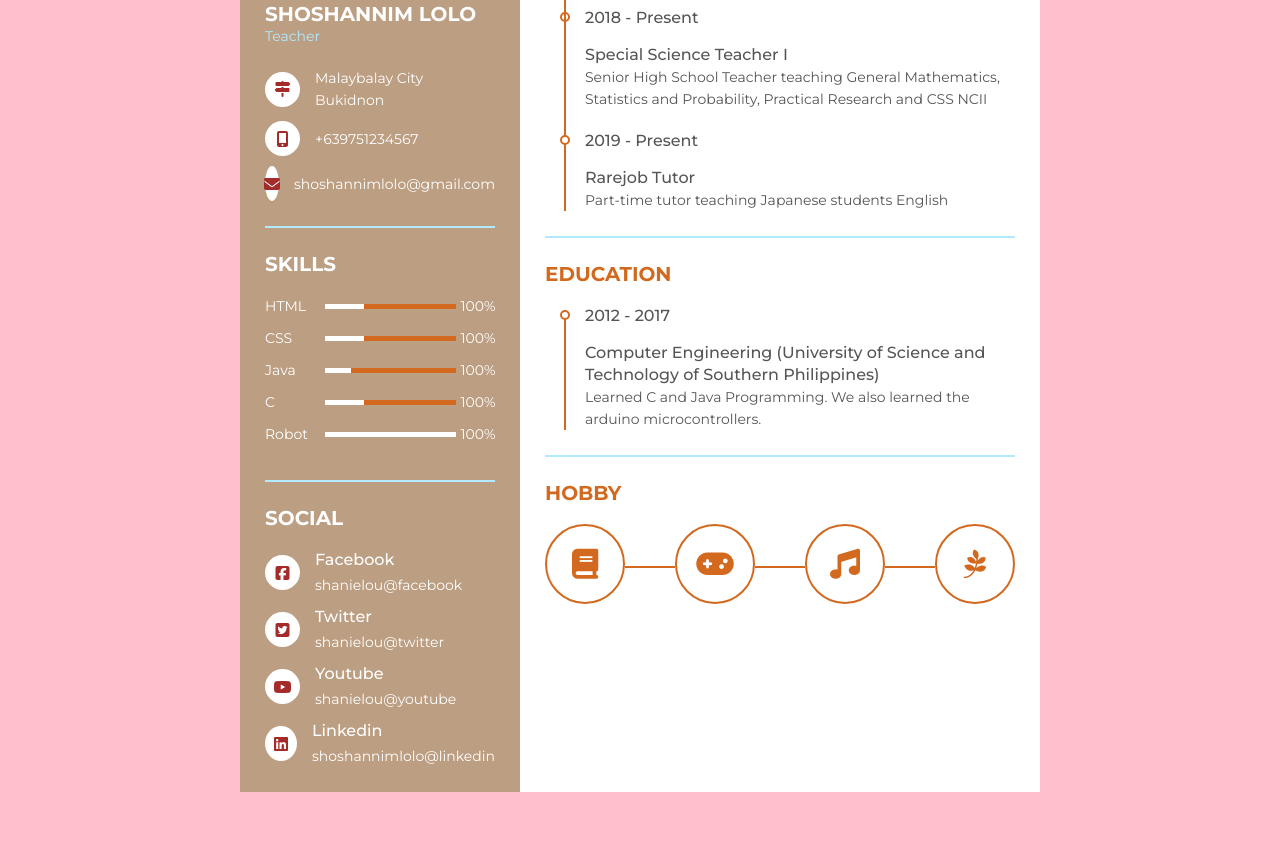
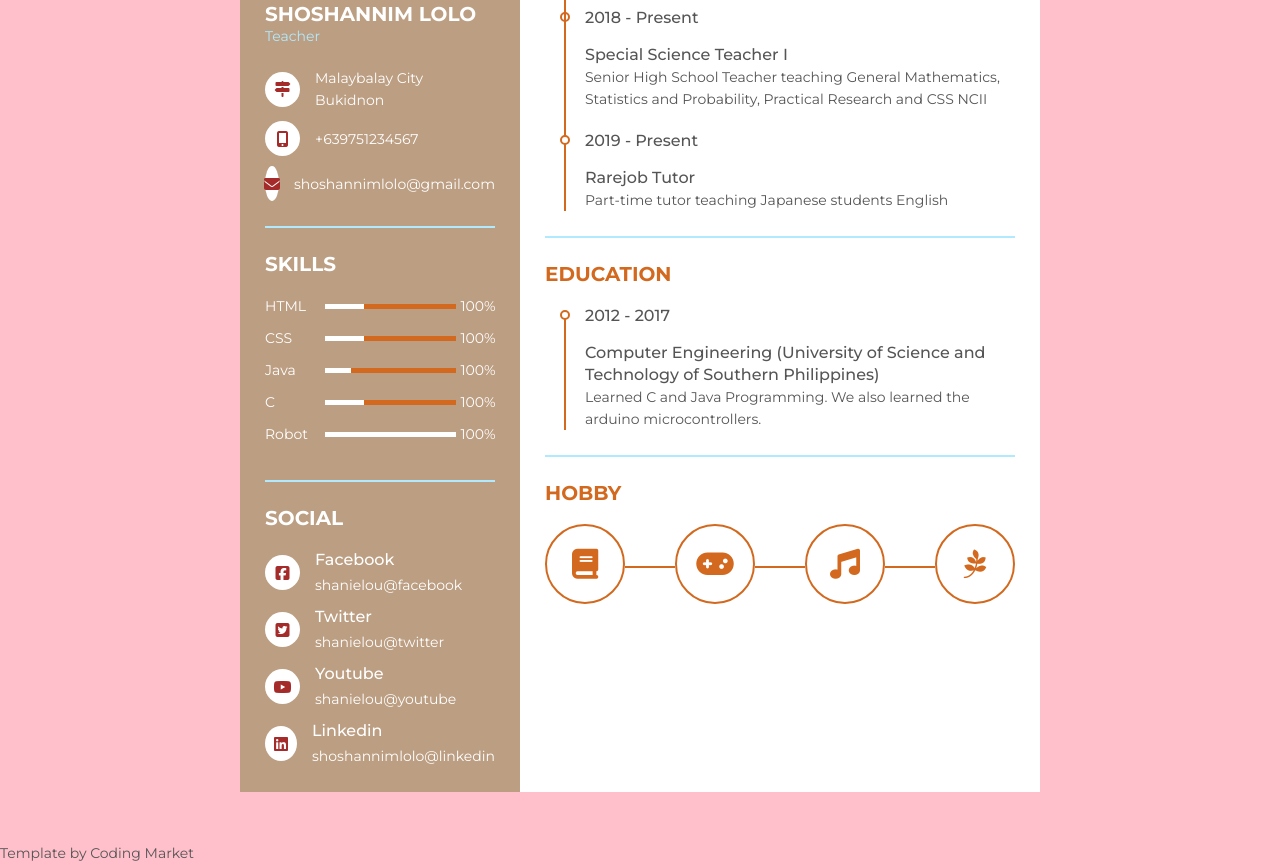
Before and after one commit to shanielou/shanielou.github.io, a plain HTML site: page index.html in a window 1280 px wide. Shown: the part 352-1216 px from the top of the page. Before the commit the page ends 1194 px from the top, so only its background shows below. Drawn offline with Linux system fonts and the light colour scheme.

Commit message:
add credits

```diff
--- a/index.html
+++ b/index.html
@@ -209,6 +209,6 @@
   </div>
 </div>
 
-
+<footer> Template by Coding Market</footer>
 </body>
 </html>
```
Also changed, not shown: Screenshot.PNG (added).
